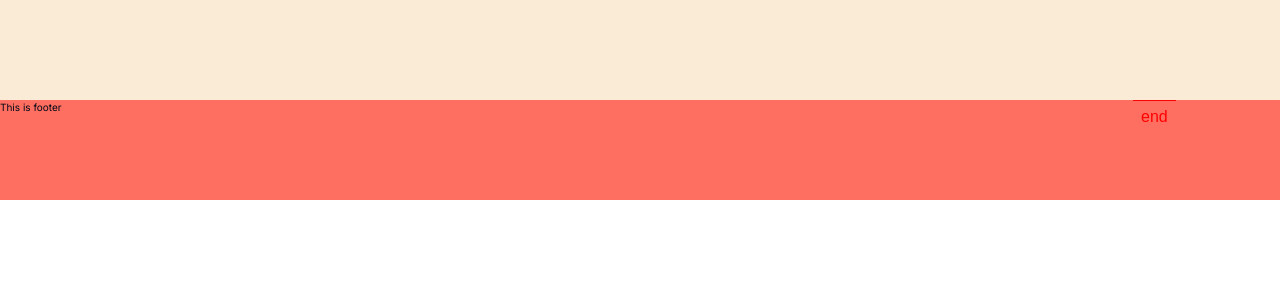
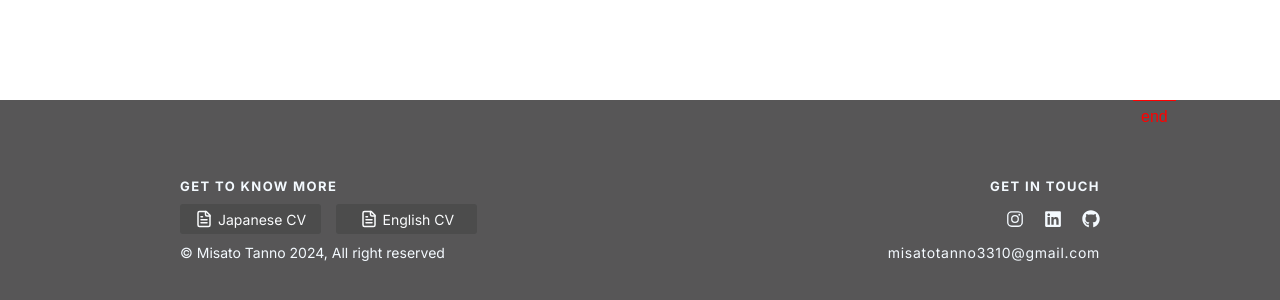
Before and after one commit to misato0804/portfolio_2024, a Next.js app: page / in a window 1280 px wide. Shown: the part 8780-9080 px from the top of the page. Before the commit the page ends 8980 px from the top, so only its background shows below. Built offline with nearby package versions, Linux system fonts and the light colour scheme.

Commit message:
Modefyied footer

```diff
--- a/package.json
+++ b/package.json
@@ -20,6 +20,7 @@
     "next": "14.2.3",
     "react": "^18",
     "react-dom": "^18",
+    "react-icons": "^5.2.1",
     "tailwind-merge": "^2.3.0",
     "tailwindcss-animate": "^1.0.7",
     "three": "^0.164.1"
--- /dev/null
+++ b/src/components/elements/buttons/ButtonNormal.tsx
@@ -0,0 +1,22 @@
+import React, { ForwardRefExoticComponent, RefAttributes } from 'react'
+import { Button } from "@/components/ui/button"
+import { LucideProps } from 'lucide-react'
+
+type ButtonProps = {
+ title : string,
+ icon?: ForwardRefExoticComponent<Omit<LucideProps, "ref"> & RefAttributes<SVGSVGElement>>,
+ onClick: () => void,
+ bgColor: string
+}
+
+
+const ButtonNormal = ({title, icon: IconComponent, onClick, bgColor} : ButtonProps) => {
+  return (
+    <Button onClick={onClick} className={`${bgColor} py-6 px-6 text-[1.4rem]`}>
+      { IconComponent ? <IconComponent size={18} className='mr-2'/> : null }
+        { title }
+    </Button>
+  )
+}
+
+export default ButtonNormal
--- a/src/components/elements/main_about/index.tsx
+++ b/src/components/elements/main_about/index.tsx
@@ -29,12 +29,12 @@ const MainAbout = () => {
         markers: true,
         onEnter: () => {
           gsap.to(objectText, {
-            duration:1,
+            duration:.3,
             opacity: 0,
             onComplete: () => {
               objectText.innerText = newText;
               gsap.to(objectText, {
-                duration: 1,
+                duration: .3,
                 opacity: 1
               });
             },
@@ -43,12 +43,12 @@ const MainAbout = () => {
         },
         onLeaveBack: () => {
           gsap.to( objectText, {
-            duration: 1,
+            duration: .3,
             opacity: 0,
             onComplete: () => {
               objectText.innerText = originalText
               gsap.to(objectText, {
-                duration: 1,
+                duration: .3,
                 opacity: 1
               })
             }
--- a/src/components/elements/main_about/style.css
+++ b/src/components/elements/main_about/style.css
@@ -2,7 +2,6 @@
   padding-top: 70vh;
   width: 100vw;
   height: 300vh;
-  background-color: antiquewhite;
 }
 
 .introduction {
--- a/src/components/features/footer/Footer.tsx
+++ b/src/components/features/footer/Footer.tsx
@@ -1,9 +1,44 @@
-import React from 'react'
+import "./style.css"
+import { myLinks } from "@/data/my-links"
+import { FileText } from "lucide-react"
+import ButtonNormal from "@/components/elements/buttons/ButtonNormal"
 
-export const Footer  = () => {
+
+export const Footer = () => {
   return (
-    <footer className='bg-summer-coral h-[100px]'>
-      This is footer
+    <footer className='md:flex justify-around items-center'>
+
+      <div className="container">
+        <div>
+          <h6 className="footer-sub-title">GET TO KNOW MORE</h6>
+          <div className="min-h-[45px] flex items-center">
+            <div className="grid grid-cols-2 gap-6">
+              <ButtonNormal title="Japanese CV" onClick={() => console.log('hello')} icon={FileText} bgColor="bg-black" />
+              <ButtonNormal title="English CV" onClick={() => console.log('hello')} icon={FileText} bgColor="bg-black" />
+            </div>
+          </div>
+          <p> ©︎ Misato Tanno 2024, All right reserved</p>
+        </div>
+      </div>
+
+      <div className="container left text-right ">
+        <div>
+          <h6 className="footer-sub-title">GET IN TOUCH</h6>
+          <ul className="min-h-[45px] items-center justify-end">
+            {myLinks.map(item => {
+              const IconComponent = item.icon;
+              return (
+                <li key={item.type}>
+                  <a href={item.link} target="_blank">
+                    <IconComponent size={18} />
+                  </a>
+                </li>
+              )
+            })}
+          </ul>
+          <p className="font-[1.2rem] tracking-wider">misatotanno3310@gmail.com</p>
+        </div>
+      </div>
     </footer>
   )
 }
--- /dev/null
+++ b/src/components/features/footer/style.css
@@ -0,0 +1,27 @@
+footer {
+  width: 100vw;
+  background-color: rgb(16, 15, 17);
+  color: aliceblue;
+  opacity: 70%;
+  padding: 6rem 16rem;
+}
+
+.footer-sub-title {
+  font-weight: 700;
+  letter-spacing: 1.4px;
+}
+
+.container {
+  min-height: 12rem;
+  display: flex;
+  align-items: center;
+}
+
+.container.left {
+  justify-content: end;
+}
+
+ul {
+  display: flex;
+  gap: 2rem;
+}
--- /dev/null
+++ b/src/components/features/icons/InstagramIcon.tsx
@@ -0,0 +1,15 @@
+import React from 'react'
+
+const InstagramIcon = () => {
+  return (
+    <>
+      <svg width="800px" height="800px" viewBox="0 0 24 24" fill="white" xmlns="http://www.w3.org/2000/svg">
+        <path fill-rule="evenodd" clip-rule="evenodd" d="M12 18C15.3137 18 18 15.3137 18 12C18 8.68629 15.3137 6 12 6C8.68629 6 6 8.68629 6 12C6 15.3137 8.68629 18 12 18ZM12 16C14.2091 16 16 14.2091 16 12C16 9.79086 14.2091 8 12 8C9.79086 8 8 9.79086 8 12C8 14.2091 9.79086 16 12 16Z" fill="#0F0F0F" />
+        <path d="M18 5C17.4477 5 17 5.44772 17 6C17 6.55228 17.4477 7 18 7C18.5523 7 19 6.55228 19 6C19 5.44772 18.5523 5 18 5Z" fill="#0F0F0F" />
+        <path fill-rule="evenodd" clip-rule="evenodd" d="M1.65396 4.27606C1 5.55953 1 7.23969 1 10.6V13.4C1 16.7603 1 18.4405 1.65396 19.7239C2.2292 20.8529 3.14708 21.7708 4.27606 22.346C5.55953 23 7.23969 23 10.6 23H13.4C16.7603 23 18.4405 23 19.7239 22.346C20.8529 21.7708 21.7708 20.8529 22.346 19.7239C23 18.4405 23 16.7603 23 13.4V10.6C23 7.23969 23 5.55953 22.346 4.27606C21.7708 3.14708 20.8529 2.2292 19.7239 1.65396C18.4405 1 16.7603 1 13.4 1H10.6C7.23969 1 5.55953 1 4.27606 1.65396C3.14708 2.2292 2.2292 3.14708 1.65396 4.27606ZM13.4 3H10.6C8.88684 3 7.72225 3.00156 6.82208 3.0751C5.94524 3.14674 5.49684 3.27659 5.18404 3.43597C4.43139 3.81947 3.81947 4.43139 3.43597 5.18404C3.27659 5.49684 3.14674 5.94524 3.0751 6.82208C3.00156 7.72225 3 8.88684 3 10.6V13.4C3 15.1132 3.00156 16.2777 3.0751 17.1779C3.14674 18.0548 3.27659 18.5032 3.43597 18.816C3.81947 19.5686 4.43139 20.1805 5.18404 20.564C5.49684 20.7234 5.94524 20.8533 6.82208 20.9249C7.72225 20.9984 8.88684 21 10.6 21H13.4C15.1132 21 16.2777 20.9984 17.1779 20.9249C18.0548 20.8533 18.5032 20.7234 18.816 20.564C19.5686 20.1805 20.1805 19.5686 20.564 18.816C20.7234 18.5032 20.8533 18.0548 20.9249 17.1779C20.9984 16.2777 21 15.1132 21 13.4V10.6C21 8.88684 20.9984 7.72225 20.9249 6.82208C20.8533 5.94524 20.7234 5.49684 20.564 5.18404C20.1805 4.43139 19.5686 3.81947 18.816 3.43597C18.5032 3.27659 18.0548 3.14674 17.1779 3.0751C16.2777 3.00156 15.1132 3 13.4 3Z" fill="#0F0F0F" />
+      </svg>
+    </>
+  )
+}
+
+export default InstagramIcon
--- /dev/null
+++ b/src/data/my-links.ts
@@ -0,0 +1,29 @@
+import { FaLinkedin } from "react-icons/fa";
+import { IconType } from "react-icons";
+import { IoLogoInstagram } from "react-icons/io5";
+import { FaGithub } from "react-icons/fa";
+
+type Link = {
+  type : string,
+  link : string,
+  icon : IconType
+}
+
+export const myLinks : Link[] = [
+  {
+    type: 'instagram',
+    link: 'https://www.instagram.com/maisa_0804/',
+    icon: IoLogoInstagram
+  },
+  {
+    type: 'linkedin',
+    link: 'https://www.linkedin.com/in/misato-tanno-a2b475221/',
+    icon: FaLinkedin
+  },
+  {
+    type: 'GitHub',
+    link: 'https://github.com/misato0804',
+    icon: FaGithub
+  },
+
+]
```
Also changed, not shown: 1 other file (tests, documents, lock files or other folders).
